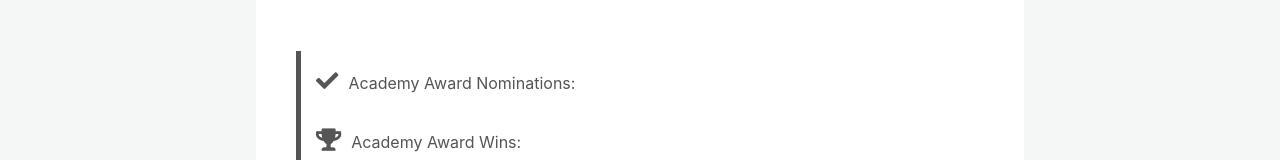
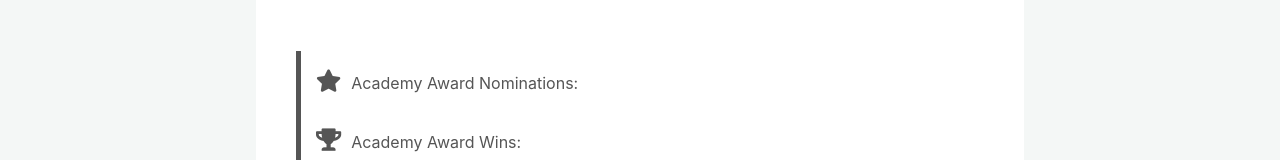
Before and after one commit to tothmate911/react-project, a React (Create React App) app in the folder lotr-api/: page /movie/1 in a window 1280 px wide. Shown: the part 150-310 px from the top of the page. Built offline with nearby package versions, Linux system fonts and the light colour scheme; no server answers.

Commit message:
Change icon of nominations

```diff
--- a/lotr-api/src/components/pages/Movie.js
+++ b/lotr-api/src/components/pages/Movie.js
@@ -61,7 +61,7 @@
       <Border>
         <p>
           <Icon>
-            <i class="fas fa-check"></i>
+            <i class="fas fa-star"></i>
           </Icon>
           Academy Award Nominations: {movie.academyAwardNominations}
         </p>
```
